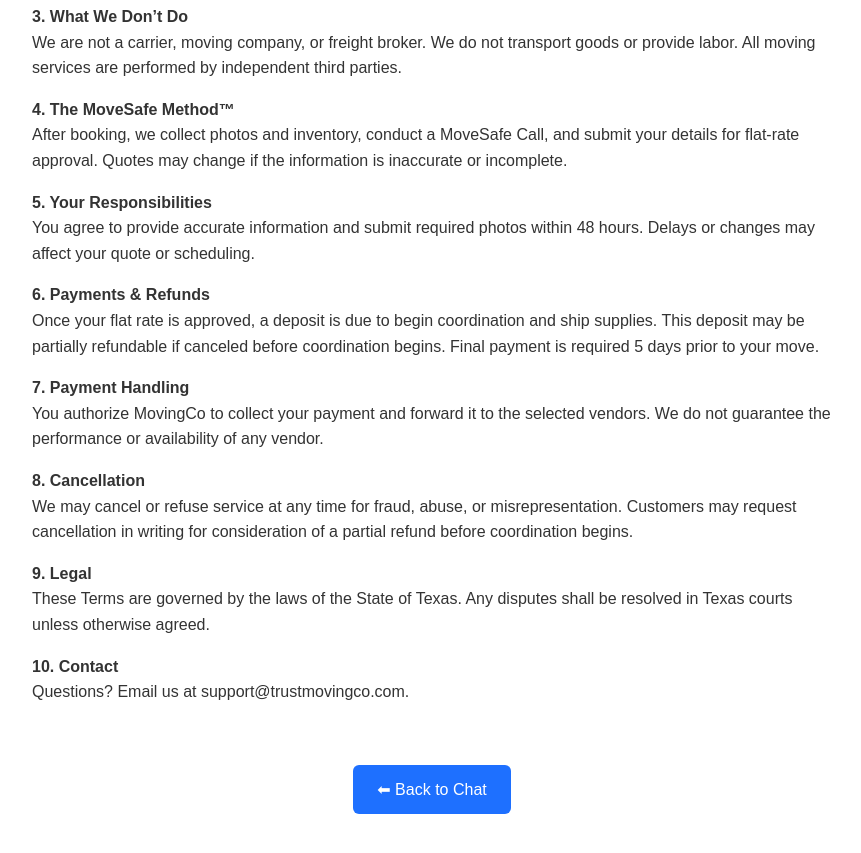
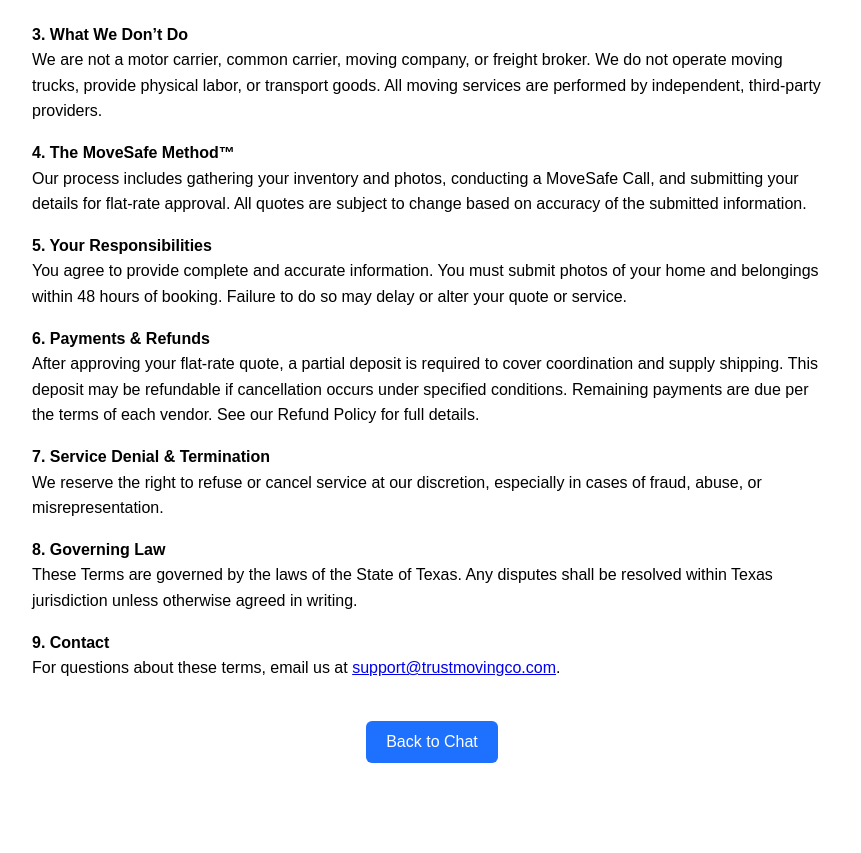
Before and after one commit to Trent2000Steel/V2, a Next.js app: page /terms in a window 1280 px wide. Shown: the part 325-1178 px from the top of the page, without its empty margins (208-1069 px from the left). After the commit the page ends 1136 px from the top, so only its background shows below. Built offline with nearby package versions, Linux system fonts and the light colour scheme.

Commit message:
Update terms.js

```diff
--- a/pages/terms.js
+++ b/pages/terms.js
@@ -1,43 +1,44 @@
-export default function Terms() {
+// pages/terms.js
+export default function TermsOfService() {
   return (
     <div style={styles.container}>
       <h1 style={styles.title}>Terms of Service</h1>
 
-      <div style={styles.content}>
+      <div style={styles.text}>
         <p><strong>1. Introduction</strong><br />
-        By using MovingCo (“we,” “us,” or “our”), you agree to these Terms of Service. If you do not agree, do not use our site or services.</p>
+        By accessing or using the services provided by MovingCo (“we,” “us,” or “our”), you agree to be bound by these Terms of Service. If you do not agree with any part of these terms, please do not use our website or services.</p>
 
         <p><strong>2. What We Do</strong><br />
-        MovingCo coordinates long-distance moves through third-party vendors. We provide flat-rate quotes and help organize your move.</p>
+        MovingCo is a concierge platform that coordinates long-distance moves through a verified network of third-party vendors. We help you plan and organize your move with transparent flat-rate pricing and a dedicated concierge call.</p>
 
         <p><strong>3. What We Don’t Do</strong><br />
-        We are not a carrier, moving company, or freight broker. We do not transport goods or provide labor. All moving services are performed by independent third parties.</p>
+        We are not a motor carrier, common carrier, moving company, or freight broker. We do not operate moving trucks, provide physical labor, or transport goods. All moving services are performed by independent, third-party providers.</p>
 
         <p><strong>4. The MoveSafe Method™</strong><br />
-        After booking, we collect photos and inventory, conduct a MoveSafe Call, and submit your details for flat-rate approval. Quotes may change if the information is inaccurate or incomplete.</p>
+        Our process includes gathering your inventory and photos, conducting a MoveSafe Call, and submitting your details for flat-rate approval. All quotes are subject to change based on accuracy of the submitted information.</p>
 
         <p><strong>5. Your Responsibilities</strong><br />
-        You agree to provide accurate information and submit required photos within 48 hours. Delays or changes may affect your quote or scheduling.</p>
+        You agree to provide complete and accurate information. You must submit photos of your home and belongings within 48 hours of booking. Failure to do so may delay or alter your quote or service.</p>
 
         <p><strong>6. Payments & Refunds</strong><br />
-        Once your flat rate is approved, a deposit is due to begin coordination and ship supplies. This deposit may be partially refundable if canceled before coordination begins. Final payment is required 5 days prior to your move.</p>
+        After approving your flat-rate quote, a partial deposit is required to cover coordination and supply shipping. This deposit may be refundable if cancellation occurs under specified conditions. Remaining payments are due per the terms of each vendor. See our Refund Policy for full details.</p>
 
-        <p><strong>7. Payment Handling</strong><br />
-        You authorize MovingCo to collect your payment and forward it to the selected vendors. We do not guarantee the performance or availability of any vendor.</p>
+        <p><strong>7. Service Denial & Termination</strong><br />
+        We reserve the right to refuse or cancel service at our discretion, especially in cases of fraud, abuse, or misrepresentation.</p>
 
-        <p><strong>8. Cancellation</strong><br />
-        We may cancel or refuse service at any time for fraud, abuse, or misrepresentation. Customers may request cancellation in writing for consideration of a partial refund before coordination begins.</p>
+        <p><strong>8. Governing Law</strong><br />
+        These Terms are governed by the laws of the State of Texas. Any disputes shall be resolved within Texas jurisdiction unless otherwise agreed in writing.</p>
 
-        <p><strong>9. Legal</strong><br />
-        These Terms are governed by the laws of the State of Texas. Any disputes shall be resolved in Texas courts unless otherwise agreed.</p>
-
-        <p><strong>10. Contact</strong><br />
-        Questions? Email us at support@trustmovingco.com.</p>
+        <p><strong>9. Contact</strong><br />
+        For questions about these terms, email us at <a href="mailto:support@trustmovingco.com">support@trustmovingco.com</a>.</p>
       </div>
 
-      <div style={{ textAlign: 'center', marginTop: '40px' }}>
-        <a href="/" style={styles.backBtn}>⬅ Back to Chat</a>
-      </div>
+      <button
+        style={styles.button}
+        onClick={() => window.location.href = '/'}
+      >
+        Back to Chat
+      </button>
     </div>
   );
 }
@@ -49,24 +50,27 @@ const styles = {
     margin: '0 auto',
     fontFamily: 'Arial, sans-serif',
     lineHeight: '1.6',
-    color: '#333',
+    backgroundColor: '#fff',
   },
   title: {
     fontSize: '28px',
+    marginBottom: '24px',
     textAlign: 'center',
-    marginBottom: '32px',
   },
-  content: {
+  text: {
     fontSize: '16px',
   },
-  backBtn: {
-    display: 'inline-block',
-    marginTop: '20px',
+  button: {
+    marginTop: '40px',
+    padding: '12px 20px',
     backgroundColor: '#1e70ff',
     color: '#fff',
-    padding: '12px 24px',
+    border: 'none',
     borderRadius: '6px',
-    textDecoration: 'none',
     fontSize: '16px',
+    cursor: 'pointer',
+    display: 'block',
+    marginLeft: 'auto',
+    marginRight: 'auto',
   },
 };
```
